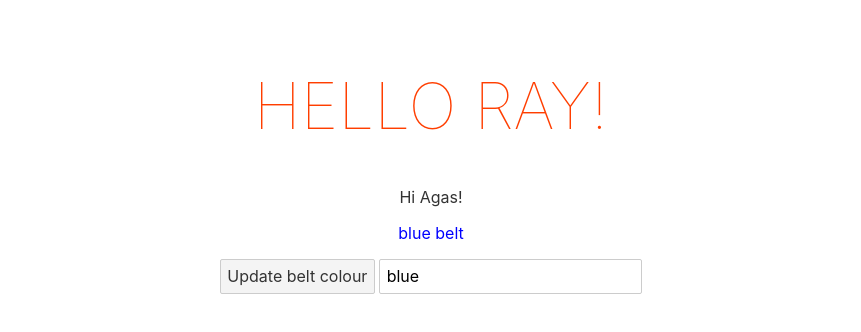
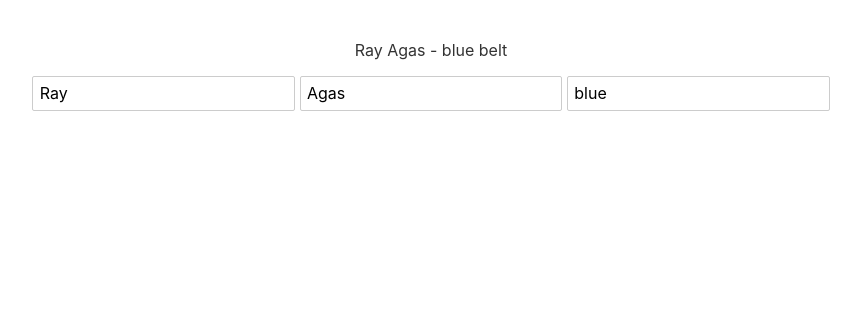
Before and after one commit to raybagas7/svelte-intro-ntk, a Svelte app: page / in a window 1280 px wide. Shown: the top 332 px of the page, without its empty margins (209-1070 px from the left). Built offline with nearby package versions, Linux system fonts and the light colour scheme.

Commit message:
feat(reactive): - make a reactive value and reactive statement

```diff
--- a/src/App.svelte
+++ b/src/App.svelte
@@ -1,6 +1,16 @@
 <script>
-	let name = "Ray";
+	let firstName = "Ray";
+	let lastName = "Agas";
 	let beltColour = "blue"
+
+	// Simplified value / reactive value
+	$: fullName = `${firstName} ${lastName}`
+	// reactive statement
+	$: {
+		console.log(beltColour)
+		console.log(fullName)
+	}
+
 	const handleClick = () => {
 		beltColour = 'red'
 	}
@@ -11,12 +21,9 @@
 </script>
 
 <main>
-	<h1>Hello {name}!</h1>
-	<p>Hi Agas!</p>
-	<p style="color: {beltColour}">{beltColour} belt</p>
-	<button on:click={handleClick}>Update belt colour</button>
-	<!-- One way data binding dont need bind property if it's 2 way you can bind -->
-	<!-- <input type="text" value={beltColour} on:input={handleInput}/> -->
+	<p>{fullName} - {beltColour} belt</p>
+	<input type="text" bind:value={firstName}/>
+	<input type="text" bind:value={lastName}/>
 	<input type="text" bind:value={beltColour}/>
 </main>
 
```
